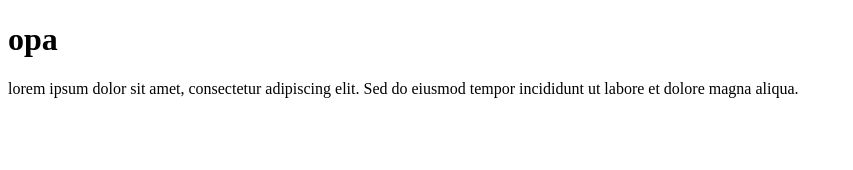
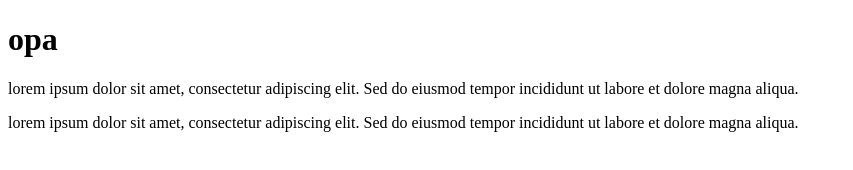
Before and after one commit to thiagohenriquesilvalopes0-design/Ola-mundo, a plain HTML site: page site exemplo/index.html in a window 1280 px wide. Shown: the whole page, without its empty margins (0-853 px from the left). Drawn offline with Linux system fonts and the light colour scheme.

Commit message:
adicionei 1 paragráfo

```diff
--- a/site exemplo/index.html
+++ b/site exemplo/index.html
@@ -7,6 +7,10 @@
 </head>
 <body>
     <h1>opa</h1>
+
     <p>lorem ipsum dolor sit amet, consectetur adipiscing elit. Sed do eiusmod tempor incididunt ut labore et dolore magna aliqua.</p>
+<p>lorem
+    ipsum dolor sit amet, consectetur adipiscing elit. Sed do eiusmod tempor incididunt ut labore et dolore magna aliqua.
+</p>
 </body>
 </html>
```
